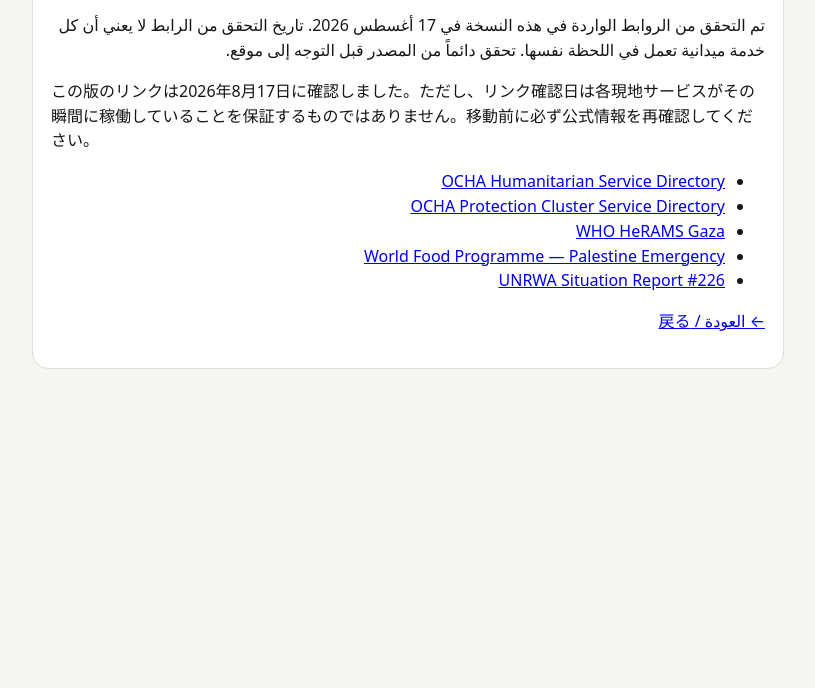
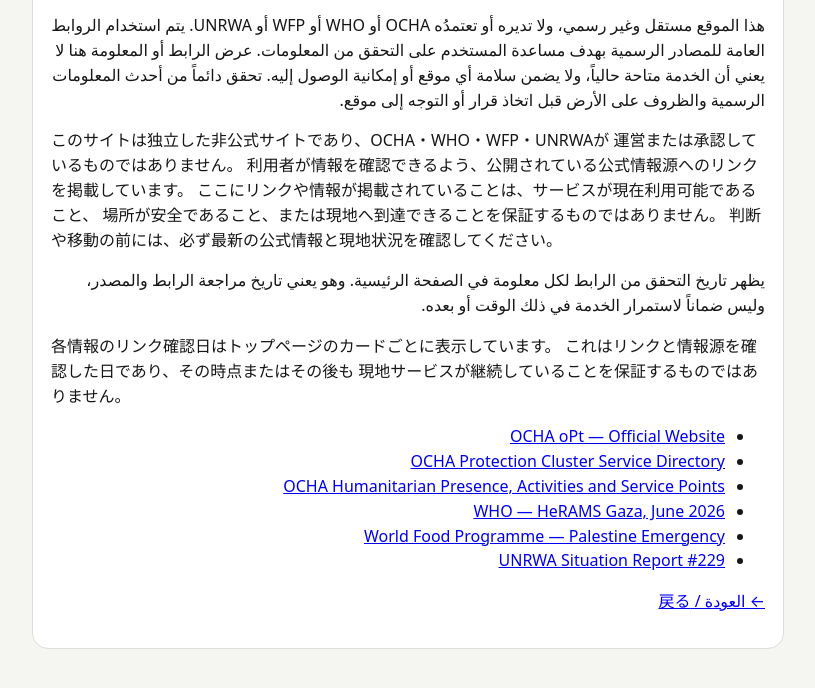
Before and after one commit to chr03052-debug/gaza-help, a plain HTML site: page sources.html in a window 1280 px wide. Shown: the part 68-756 px from the top of the page, without its empty margins (232-1047 px from the left). Drawn offline with Linux system fonts and the light colour scheme.

Commit message:
Update sources.html

```diff
--- a/sources.html
+++ b/sources.html
@@ -1,16 +1,118 @@
 <!doctype html>
-<html lang="ar" dir="rtl"><head><meta charset="utf-8"><meta name="viewport" content="width=device-width,initial-scale=1">
-<title>المصادر / 情報源</title><link rel="stylesheet" href="styles.css"></head>
-<body><main><section class="hero">
-<h1>المصادر / 情報源</h1>
-<p>تم التحقق من الروابط الواردة في هذه النسخة في 17 أغسطس 2026. تاريخ التحقق من الرابط لا يعني أن كل خدمة ميدانية تعمل في اللحظة نفسها. تحقق دائماً من المصدر قبل التوجه إلى موقع.</p>
-<p dir="ltr">この版のリンクは2026年8月17日に確認しました。ただし、リンク確認日は各現地サービスがその瞬間に稼働していることを保証するものではありません。移動前に必ず公式情報を再確認してください。</p>
-<ul>
-<li><a href="https://opt-aap-iasd.azurewebsites.net/GazaQR" target="_blank" rel="noopener noreferrer">OCHA Humanitarian Service Directory</a></li>
-<li><a href="https://www.ochaopt.org/page/protection-cluster-service-directory-dashboard" target="_blank" rel="noopener noreferrer">OCHA Protection Cluster Service Directory</a></li>
-<li><a href="https://www.who.int/publications/m/item/herams-opt-gaza-infographics-2026-06" target="_blank" rel="noopener noreferrer">WHO HeRAMS Gaza</a></li>
-<li><a href="https://www.wfp.org/emergencies/palestine-emergency" target="_blank" rel="noopener noreferrer">World Food Programme — Palestine Emergency</a></li>
-<li><a href="https://www.unrwa.org/resources/reports/unrwa-situation-report-226-humanitarian-crisis-gaza-strip-and-occupied-west-bank" target="_blank" rel="noopener noreferrer">UNRWA Situation Report #226</a></li>
-</ul>
-<p><a href="./">← العودة / 戻る</a></p>
-</section></main></body></html>
+<html lang="ar" dir="rtl">
+<head>
+  <meta charset="utf-8" />
+  <meta
+    name="viewport"
+    content="width=device-width,initial-scale=1"
+  />
+  <title>المصادر / 情報源</title>
+  <link rel="stylesheet" href="styles.css" />
+</head>
+
+<body>
+  <main>
+    <section class="hero">
+      <h1>المصادر / 情報源</h1>
+
+      <p>
+        هذا الموقع مستقل وغير رسمي، ولا تديره أو تعتمدُه
+        OCHA أو WHO أو WFP أو UNRWA.
+        يتم استخدام الروابط العامة للمصادر الرسمية بهدف
+        مساعدة المستخدم على التحقق من المعلومات.
+        عرض الرابط أو المعلومة هنا لا يعني أن الخدمة متاحة
+        حالياً، ولا يضمن سلامة أي موقع أو إمكانية الوصول إليه.
+        تحقق دائماً من أحدث المعلومات الرسمية والظروف على الأرض
+        قبل اتخاذ قرار أو التوجه إلى موقع.
+      </p>
+
+      <p dir="ltr">
+        このサイトは独立した非公式サイトであり、OCHA・WHO・WFP・UNRWAが
+        運営または承認しているものではありません。
+        利用者が情報を確認できるよう、公開されている公式情報源へのリンクを掲載しています。
+        ここにリンクや情報が掲載されていることは、サービスが現在利用可能であること、
+        場所が安全であること、または現地へ到達できることを保証するものではありません。
+        判断や移動の前には、必ず最新の公式情報と現地状況を確認してください。
+      </p>
+
+      <p>
+        يظهر تاريخ التحقق من الرابط لكل معلومة في الصفحة الرئيسية.
+        وهو يعني تاريخ مراجعة الرابط والمصدر، وليس ضماناً لاستمرار
+        الخدمة في ذلك الوقت أو بعده.
+      </p>
+
+      <p dir="ltr">
+        各情報のリンク確認日はトップページのカードごとに表示しています。
+        これはリンクと情報源を確認した日であり、その時点またはその後も
+        現地サービスが継続していることを保証するものではありません。
+      </p>
+
+      <ul>
+        <li>
+          <a
+            href="https://www.ochaopt.org/"
+            target="_blank"
+            rel="noopener noreferrer"
+          >
+            OCHA oPt — Official Website
+          </a>
+        </li>
+
+        <li>
+          <a
+            href="https://www.ochaopt.org/page/protection-cluster-service-directory-dashboard"
+            target="_blank"
+            rel="noopener noreferrer"
+          >
+            OCHA Protection Cluster Service Directory
+          </a>
+        </li>
+
+        <li>
+          <a
+            href="https://www.ochaopt.org/page/humanitarian-presence-activities-and-service-points-gaza-strip"
+            target="_blank"
+            rel="noopener noreferrer"
+          >
+            OCHA Humanitarian Presence, Activities and Service Points
+          </a>
+        </li>
+
+        <li>
+          <a
+            href="https://www.who.int/publications/m/item/herams-opt-gaza-infographics-2026-06"
+            target="_blank"
+            rel="noopener noreferrer"
+          >
+            WHO — HeRAMS Gaza, June 2026
+          </a>
+        </li>
+
+        <li>
+          <a
+            href="https://www.wfp.org/emergencies/palestine-emergency"
+            target="_blank"
+            rel="noopener noreferrer"
+          >
+            World Food Programme — Palestine Emergency
+          </a>
+        </li>
+
+        <li>
+          <a
+            href="https://www.unrwa.org/resources/reports/unrwa-situation-report-229-humanitarian-crisis-gaza-strip-and-occupied-west-bank"
+            target="_blank"
+            rel="noopener noreferrer"
+          >
+            UNRWA Situation Report #229
+          </a>
+        </li>
+      </ul>
+
+      <p>
+        <a href="./">← العودة / 戻る</a>
+      </p>
+    </section>
+  </main>
+</body>
+</html>
```
